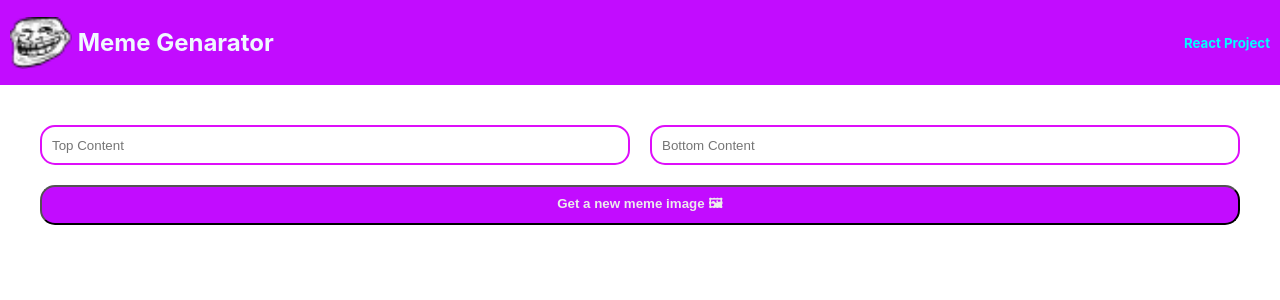
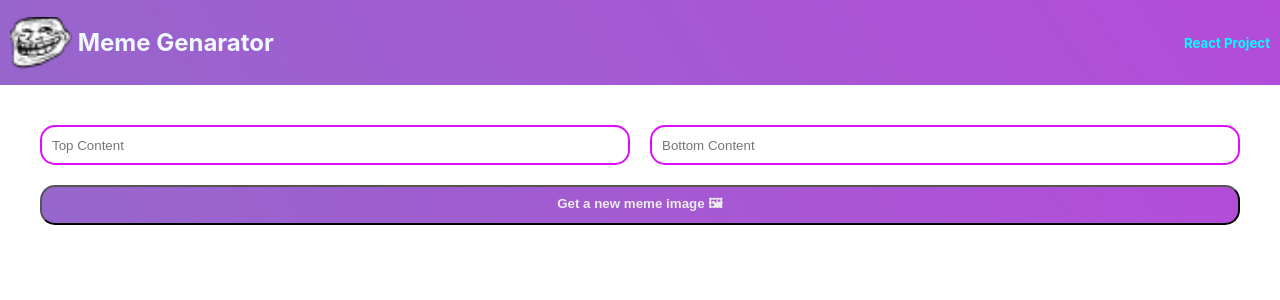
Before and after one commit to shubhamprkash/Meme-Genarator, a React (Create React App) app: page / in a window 1280 px wide. Shown: the top 300 px of the page. Built offline with nearby package versions, Linux system fonts and the light colour scheme.

Commit message:
colorgradient testing

```diff
--- a/src/components/Header.jsx
+++ b/src/components/Header.jsx
@@ -1,7 +1,7 @@
 import React from 'react';
 
 export default function Header() {
-  return <div className="header">
+  return <div className="header colorfull">
 
       <img className="header-img" src={require("../images/meme-logo.png")} alt="logo" />
 
--- a/src/components/Meme.jsx
+++ b/src/components/Meme.jsx
@@ -1,24 +1,20 @@
 import React from "react";
 import memeData from "../memeData";
 
-
 export default function Meme() {
-
-
   // const onSubmit = (e) => {
   //     e.preventDefault();
   //     console.log("refresh prevented");
   //   };
-    const [memeImg,setmemeImg] = React.useState("");
+  const [memeImg, setmemeImg] = React.useState("");
 
-
-    function getMemeImg(e){
+  function getMemeImg(e) {
     // console.log("testingMemeBtn");
 
     const memesArray = memeData.data.memes;
-      const randomNum = Math.floor(Math.random()*memesArray.length);
+    const randomNum = Math.floor(Math.random() * memesArray.length);
     // console.log(randomNum);
-      setmemeImg(memesArray[randomNum].url)
+    setmemeImg(memesArray[randomNum].url);
     e.preventDefault();
   }
 
@@ -26,13 +22,11 @@ export default function Meme() {
     <main>
       <div className="meme-container">
         <form className="form" action="">
-
           <input
             className="meme-text"
             type="top-text"
             placeholder="Top Content"
           />
-
 
           <input
             className="meme-text"
@@ -40,18 +34,14 @@ export default function Meme() {
             placeholder="Bottom Content"
           />
 
-
-        <button className="btn"
-          onClick={getMemeImg}>
-          Get a new meme image 🖼</button>
+          <button className="btn colorfull" onClick={getMemeImg}>
+            Get a new meme image 🖼
+          </button>
         </form>
         <div className="meme-img-container">
           <img className="meme--img" src={memeImg} alt="" />
         </div>
-
       </div>
-
-
     </main>
   );
 }
--- a/src/index.css
+++ b/src/index.css
@@ -81,3 +81,16 @@ code {
   width: 100%;
   /* max-height: 700px; */
 }
+
+.colorfull {
+  background: linear-gradient(236deg, #d82bea, #8f6dc8, #f32dc0, #e67d98, red);
+  background-size: 1000% 1000%;
+
+  animation: headAni 6s ease infinite;
+}
+
+@keyframes headAni {
+  0%{background-position:87% 0%}
+  50%{background-position:14% 100%}
+  100%{background-position:87% 0%}
+}
```
Lines whose indentation alone changed are shown as unchanged.
